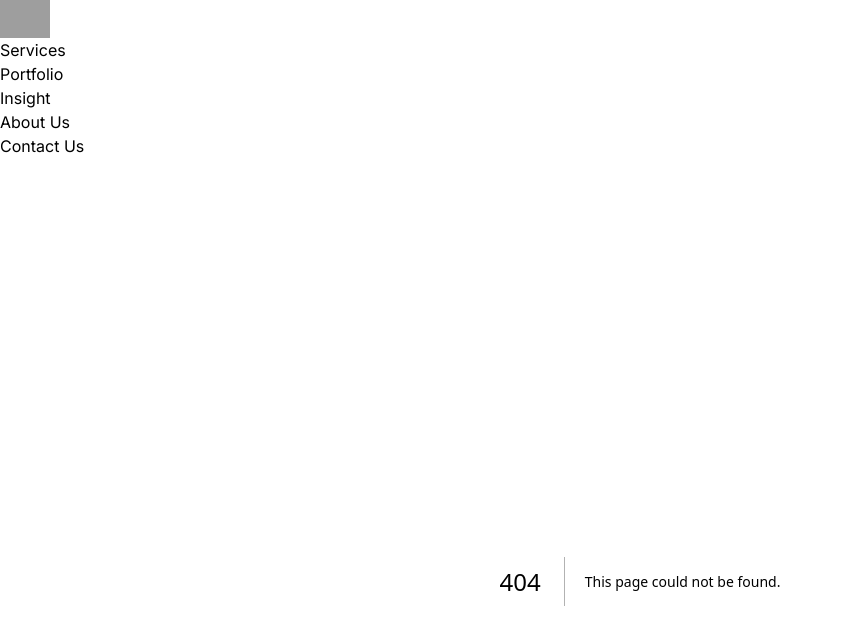
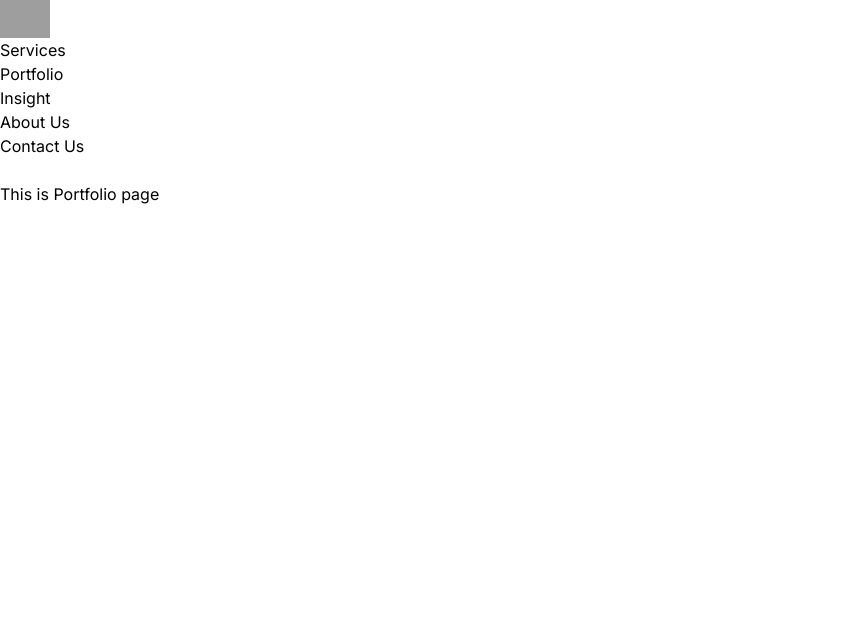
Before and after one commit to AbdanulIkhlas/web-profile, a Next.js app: page /portfolio in a window 1280 px wide. Before the commit this address had no page. Shown: the top 644 px of the page, without its empty margins (0-843 px from the left). Built offline with nearby package versions, Linux system fonts and the light colour scheme; grey boxes are pictures that could not be loaded.

Commit message:
create portfolio page

```diff
--- /dev/null
+++ b/src/app/portfolio/page.js
@@ -0,0 +1,9 @@
+const Portfolio = function () {
+  return (
+    <div className="border border-white">
+      <h1>This is Portfolio page</h1>
+    </div>
+  );
+};
+
+export default Portfolio;
```
